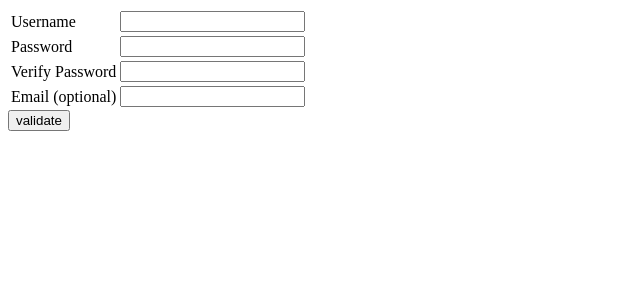
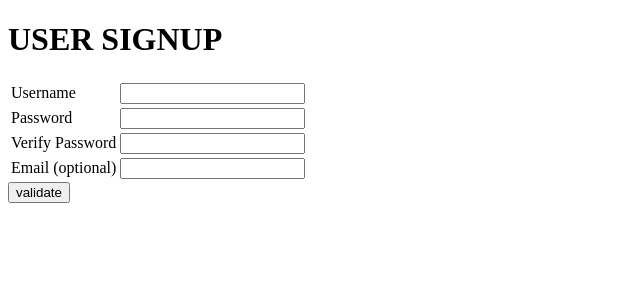
Before and after one commit to gidleyw/user-signup2, a Flask app: page / in a window 1280 px wide. Shown: the top 300 px of the page, without its empty margins (0-640 px from the left). Run offline with Flask 2, Linux system fonts and the light colour scheme.

Commit message:
second commit

```diff
--- a/main.py
+++ b/main.py
@@ -30,41 +30,41 @@ def validate():
     errors = 0
 
     if validate_username(username):
-        username_error = "Usernames required to be between 3-20 alphanumeric characters"
+        username_error = "Username needs to be between 3 and 20 characters"
         errors += 1
     else:
         username_error = ''
 
     if validate_password(password):
-        password_error = "Passwords required to be between 3-20 alphanumeric characters"
+        password_error = "That's not a valid password"
         errors += 1
     else:
         password_error = ''
 
     if verify_password(password,verify):
-        verify_password_error = "Passwords do not match"
+        verify_password_error = "Passwords don't match"
         errors += 1
     else:
         verify_password_error = ''
 
     if verify_email(email):
-        email_error = "Invalid Email address input"
+        email_error = "That's not a valid email"
         errors += 1
     else:
         email_error = ''
 
-    if errors > 0:
-        return redirect('/hello')
+    if errors == 0:
+        user = username
+        return redirect('/hello?user={0}'.format(user))
     else:
-        return template.render(username_error=username_error, password_error=password_error, verify_password_error=verify_password_error, email_error=email_error)
+        return template.render(user=username, email_address=email, username_error=username_error, password_error=password_error, verify_password_error=verify_password_error, email_error=email_error)
 
 @app.route('/hello')
 
 def hello():
-    return "<h1>SUCCESS</h1>"
-    """user = request.args.get(username)
+    user = request.args.get('user')
     template = jinja_env.get_template('validation_return.html')
-    return template.render(user=username)"""
+    return template.render(user=user)
 
 
 
--- a/templates/form.html
+++ b/templates/form.html
@@ -3,13 +3,13 @@
         <style>
             .error {color: red;}
         </style>
-
+        <H1>USER SIGNUP</H1>
             <form method="post">
                 <table>
                     <tbody><tr>
                         <td><label for="username">Username</label></td>
                         <td>
-                        <input name="username" type="text" value="">
+                            <input name="username" type="text" value={{user}}>
                             <span class="error">{{username_error}}</span>
                         </td>
                     </tr>
@@ -30,7 +30,7 @@
                     <tr>
                         <td><label for="email">Email (optional)</label></td>
                         <td>
-                        <input name="email" value="">
+                            <input name="email" value={{email_address}}>
                             <span class="error">{{email_error}}</span>
                         </td>
                     </tr>
```
Also changed, not shown: validate.py (+5 -2 lines). Lines whose indentation alone changed are shown as unchanged.
